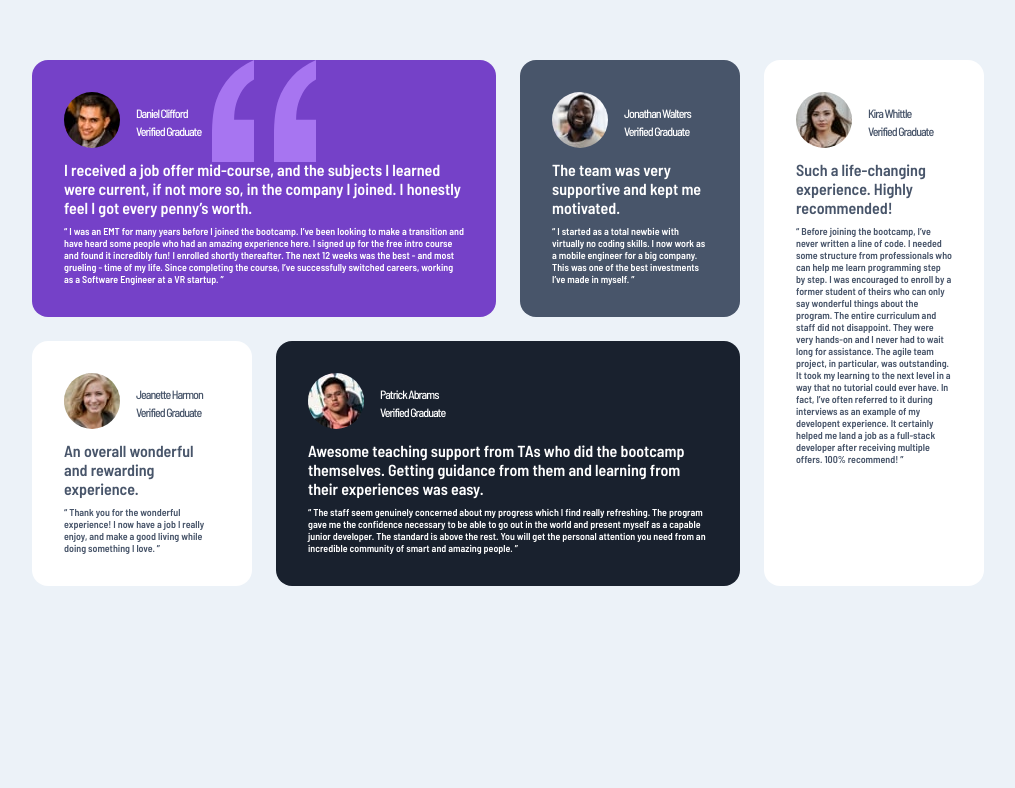
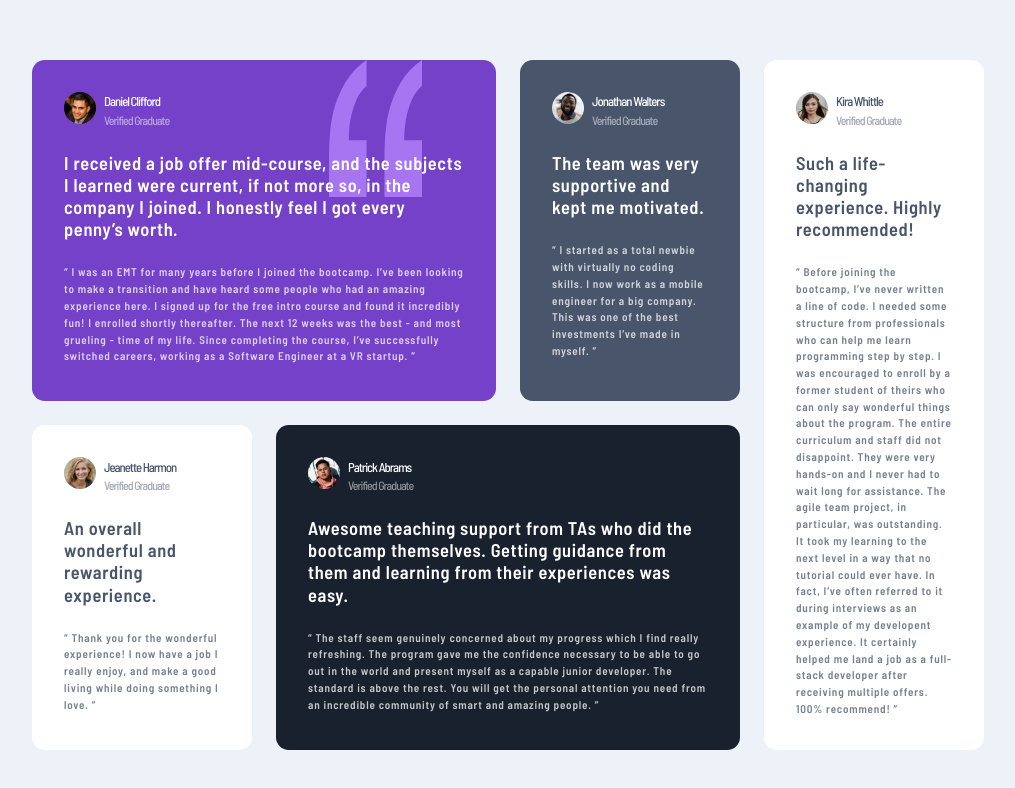
Before and after one commit to danielfayo/testimonials-grid-section-repo, a plain HTML site: page index.html in a window 1280 px wide. Shown: the part 104-892 px from the top of the page, without its empty margins (132-1147 px from the left). Before the commit the page ends 854 px from the top, so only its background shows below. Drawn offline with Linux system fonts and the light colour scheme.

Commit message:
Text styling

```diff
--- a/style.css
+++ b/style.css
@@ -14,24 +14,26 @@ body {
     display: grid;
     grid-template-columns: repeat(4, 1fr);
     gap: 1.5rem;
+    margin: auto;
 }
 
 .card {
     padding: 2rem;
     display: flex;
     flex-direction: column;
-    gap: 0.5rem;
-    border-radius: 1rem;
+    border-radius: 0.8rem;
 }
 
 .card img {
     border-radius: 6.25rem;
+    width: 2rem;
 }
 
 .details {
     display: flex;
     align-items: center;
-    gap: 1rem;
+    gap: 0.5rem;
+    margin-bottom: 1.5rem;
 }
 
 .text-details {
@@ -42,7 +44,7 @@ body {
 
 .text-details h4 {
     font-family: 'Barlow Semi Condensed', sans-serif;
-    font-size: 0.75rem;
+    font-size: 0.8rem;
     font-weight: 500;
     letter-spacing: -1px;
 }
@@ -52,18 +54,25 @@ body {
     font-size: 0.75rem;
     font-weight: 500;
     letter-spacing: -1px;
+    opacity: 50%;
 }
 
 .card h2 {
     font-family: 'Barlow Semi Condensed', sans-serif;
-    font-size: 1rem;
+    font-size: 1.15rem;
     font-weight: 600;
+    margin-bottom: 1.5rem;
+    line-height: 120%;
+    letter-spacing: 0.04rem;
 }
 
 .card p {
     font-family: 'Barlow Semi Condensed', sans-serif;
-    font-size: 0.625rem;
+    font-size: 0.7rem;
     font-weight: 600;
+    line-height: 150%;
+    letter-spacing: 0.05rem;
+    opacity: 75%;
 }
 
 .first-card {
@@ -72,7 +81,8 @@ body {
     grid-area: 1 / 1 / 2 / 3;
     background-image: url(./images/bg-pattern-quotation.svg);
     background-repeat: no-repeat;
-    background-position: top;
+    background-position: 80% 0;
+    background-size: 20% 40%;
 }
 
 .second-card {
```
